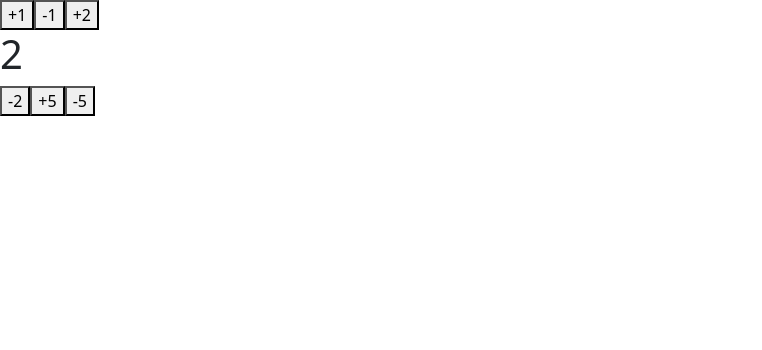
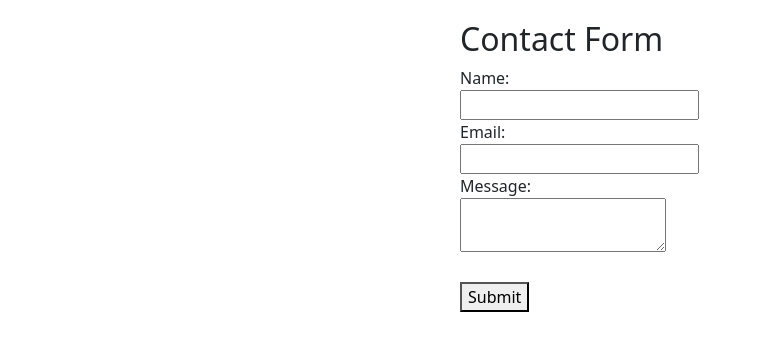
Before and after one commit to sriram507/React-tasks, a React (Create React App) app: page / in a window 1280 px wide. Shown: the top 350 px of the page, without its empty margins (0-762 px from the left). Built offline with nearby package versions, Linux system fonts and the light colour scheme.

Commit message:
different-examples-for-state-updating-in-class-component

```diff
--- /dev/null
+++ b/src/UiContent/SampleForm/SampleForm.js
@@ -0,0 +1,118 @@
+// import React from "react";
+
+// class SampleForm extends React.Component {
+//   constructor() {
+//     super();
+//     this.state = {
+//       text: "hello",
+//       inputText: "", // New state to store current input value
+//     };
+//   }
+
+//   handleChange = (e) => {
+//     this.setState({ inputText: e.target.value });
+//   };
+
+//   handleSubmit = (e) => {
+//     e.preventDefault(); // Prevent form from refreshing the page
+//     this.setState({ text: this.state.inputText });
+//   };
+
+//   render() {
+//     return (
+//       <>
+//         <form onSubmit={this.handleSubmit}>
+//           <input
+//             type="text"
+//             value={this.state.inputText}
+//             onChange={this.handleChange}
+//           />
+//           <input type="submit" value="Submit" />
+//         </form>
+
+//         <h1>{this.state.text}</h1>
+//       </>
+//     );
+//   }
+// }
+
+// export default SampleForm;
+
+
+
+
+
+import React, { Component } from "react";
+
+class ContactForm extends Component {
+  constructor() {
+    super();
+    this.state = {
+      name: "",
+      email: "",
+      message: "",
+      submitted: false
+    };
+  }
+
+  handleChange = (e) => {
+    this.setState({ [e.target.name]: e.target.value });
+  };
+
+  handleSubmit = (e) => {
+    e.preventDefault();
+    this.setState({ submitted: true });
+  };
+
+  render() {
+    return (
+      <div style={{ padding: "20px", maxWidth: "400px", margin: "auto" }}>
+        <h2>Contact Form</h2>
+        <form onSubmit={this.handleSubmit}>
+          <div>
+            <label>Name: </label><br />
+            <input
+              type="text"
+              name="name"
+              value={this.state.name}
+              onChange={this.handleChange}
+              required
+            />
+          </div>
+          <div>
+            <label>Email: </label><br />
+            <input
+              type="email"
+              name="email"
+              value={this.state.email}
+              onChange={this.handleChange}
+              required
+            />
+          </div>
+          <div>
+            <label>Message: </label><br />
+            <textarea
+              name="message"
+              value={this.state.message}
+              onChange={this.handleChange}
+              required
+            />
+          </div>
+          <br />
+          <button type="submit">Submit</button>
+        </form>
+
+        {this.state.submitted && (
+          <div style={{ marginTop: "20px" }}>
+            <h3>Submitted Data:</h3>
+            <p><strong>Name:</strong> {this.state.name}</p>
+            <p><strong>Email:</strong> {this.state.email}</p>
+            <p><strong>Message:</strong> {this.state.message}</p>
+          </div>
+        )}
+      </div>
+    );
+  }
+}
+
+export default ContactForm;
--- /dev/null
+++ b/src/UiContent/ToggleSwitch/ToggleSwitch.js
@@ -0,0 +1,47 @@
+import React, { Component } from "react";
+
+class Toggle extends Component {
+  constructor() {
+    super();
+    this.state = {
+      isVisible: false,
+    };
+  }
+
+  handleToggle = () => {
+    this.setState((prevState) => ({
+      isVisible: !prevState.isVisible,
+    }));
+  };
+
+  render() {
+    const { isVisible } = this.state;
+
+    const messageStyle = {
+      color: isVisible ? "green" : "red",
+    };
+
+    const buttonStyle = {
+      backgroundColor: isVisible ? "green" : "red",
+      color: "#fff",
+      border: "none",
+      padding: "10px 20px",
+      cursor: "pointer",
+      fontSize: "16px",
+      borderRadius: "5px",
+    };
+
+    return (
+      <>
+        <button onClick={this.handleToggle} style={buttonStyle}>
+          Click me
+        </button>
+        <h1 style={messageStyle}>
+          {isVisible ? "Button is ON" : "Button is OFF"}
+        </h1>
+      </>
+    );
+  }
+}
+
+export default Toggle;
--- a/src/index.js
+++ b/src/index.js
@@ -1,21 +1,23 @@
-import React from 'react';
-import ReactDOM from 'react-dom/client';
-import './index.css';
-import App from './App';
-import reportWebVitals from './reportWebVitals';
-import Home from './home/homeComp';
-import 'bootstrap/dist/css/bootstrap.min.css';
-import './portfolio.css';
-import 'bootstrap/dist/css/bootstrap.min.css';
-import Parent from './UiContent/Parentcomp/Parentcomp';
-import Counter from './UiContent/Counter/Counter';
+import React from "react";
+import ReactDOM from "react-dom/client";
+import "./index.css";
+import App from "./App";
+import reportWebVitals from "./reportWebVitals";
+import Home from "./home/homeComp";
+import "bootstrap/dist/css/bootstrap.min.css";
+import "./portfolio.css";
+import "bootstrap/dist/css/bootstrap.min.css";
+import Parent from "./UiContent/Parentcomp/Parentcomp";
+import Counter from "./UiContent/Counter/Counter";
+import Toggle from "./UiContent/ToggleSwitch/ToggleSwitch";
+import SampleForm from "./UiContent/SampleForm/SampleForm";
 
-
-const root = ReactDOM.createRoot(document.getElementById('root'));
+const root = ReactDOM.createRoot(document.getElementById("root"));
 root.render(
   <React.StrictMode>
-
-        <Counter />
+ <SampleForm />
+    {/* <Toggle /> */}
+    {/* <Counter /> */}
     {/* <App /> */}
     {/* <Home /> */}
     {/* <Parent login="admin" /> */}
```
Also changed, not shown: src/UiContent/Parentcomp/Parentcomp.js (line endings or trailing spaces).
